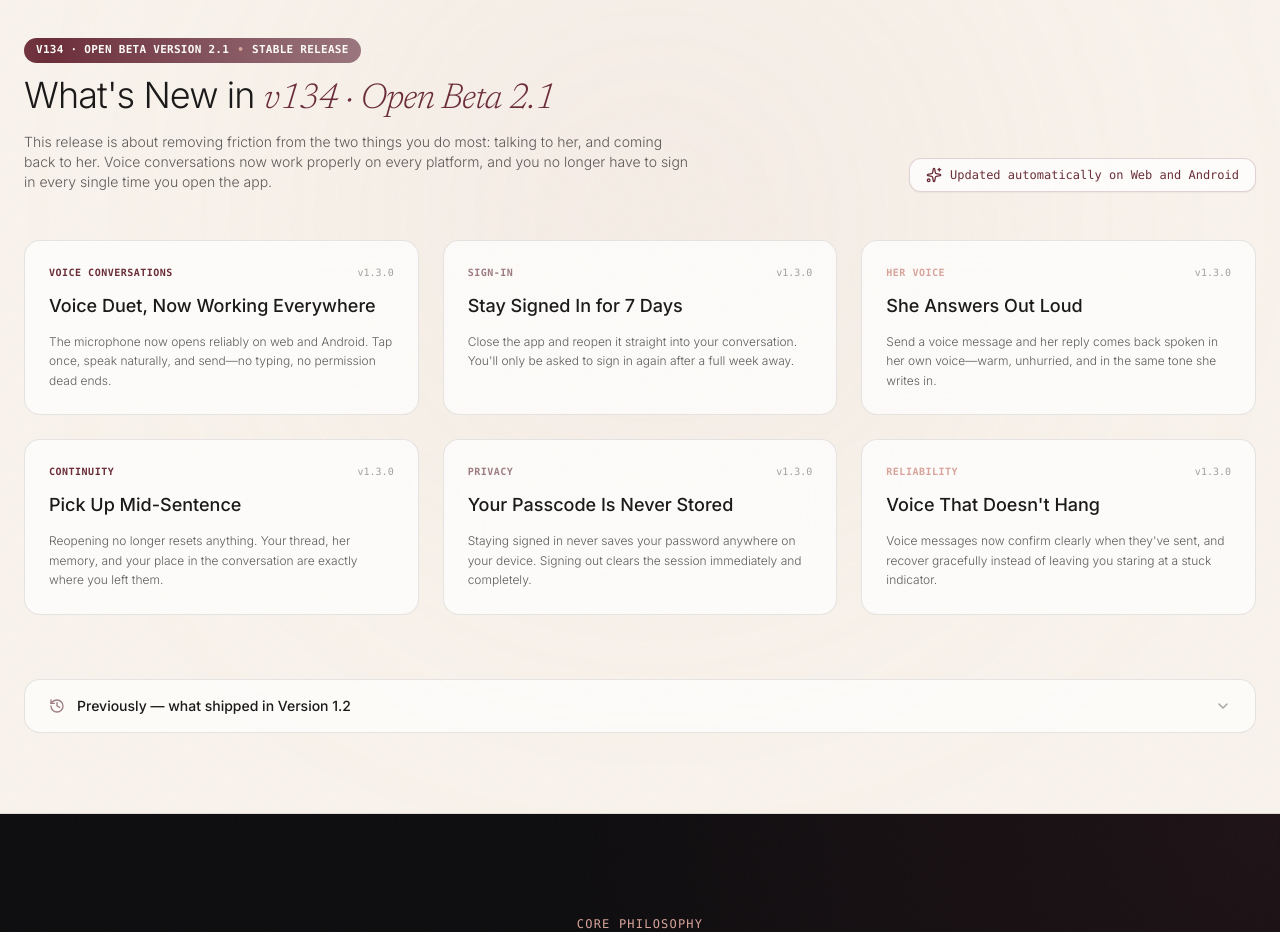
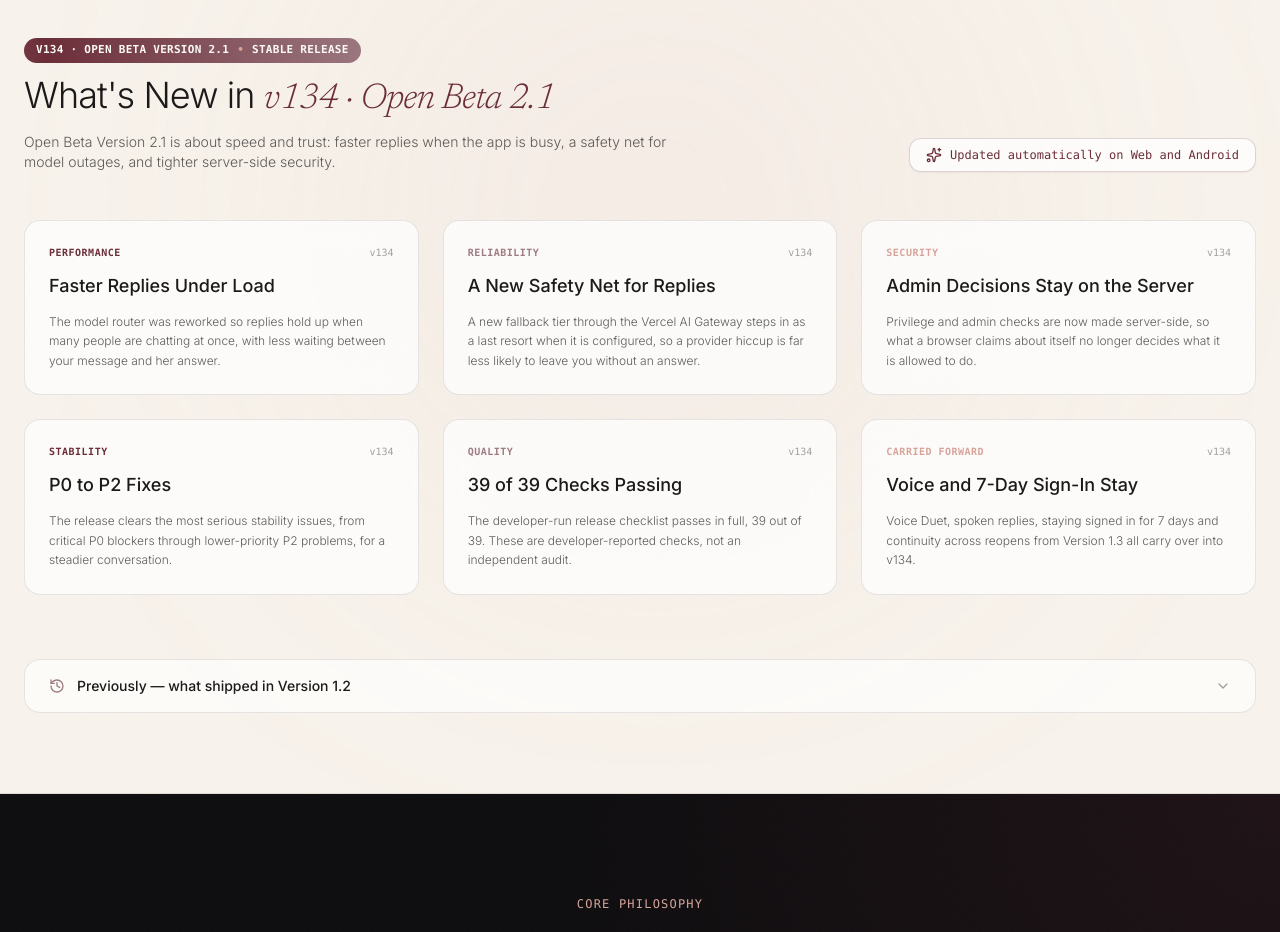
Before and after one commit to itsppm76/shayari-web, a plain HTML site: page index.html in a window 1280 px wide. Shown: the part 980-1912 px from the top of the page. Drawn offline with nearby package versions, Linux system fonts and the light colour scheme.

Commit message:
Rewrite What's New cards for v134

```diff
--- a/index.html
+++ b/index.html
@@ -534,7 +534,7 @@
                         What's New in <span class="font-serif-italic text-burgundy">v134 · Open Beta 2.1</span>
                     </h2>
                     <p class="text-sm text-charcoal/70 max-w-2xl font-light">
-                        This release is about removing friction from the two things you do most: talking to her, and coming back to her. Voice conversations now work properly on every platform, and you no longer have to sign in every single time you open the app.
+                        Open Beta Version 2.1 is about speed and trust: faster replies when the app is busy, a safety net for model outages, and tighter server-side security.
                     </p>
                 </div>
                 <div class="text-xs font-mono text-burgundy bg-white/80 px-4 py-2 rounded-xl border border-burgundy/20 shadow-sm self-start md:self-auto flex items-center space-x-2">
@@ -547,72 +547,72 @@
                 <!-- Update Card 1 -->
                 <div class="tilt-card glass-card-light p-6 rounded-2xl border border-charcoal/10 space-y-3 relative overflow-hidden group hover:border-burgundy/30 reveal">
                     <div class="flex items-center justify-between">
-                        <span class="text-[10px] font-mono text-burgundy uppercase tracking-wider font-bold">Voice Conversations</span>
-                        <span class="text-[10px] font-mono text-charcoal/40">v1.3.0</span>
-                    </div>
-                    <h3 class="text-lg font-medium text-charcoal group-hover:text-burgundy transition-colors">Voice Duet, Now Working Everywhere</h3>
+                        <span class="text-[10px] font-mono text-burgundy uppercase tracking-wider font-bold">Performance</span>
+                        <span class="text-[10px] font-mono text-charcoal/40">v134</span>
+                    </div>
+                    <h3 class="text-lg font-medium text-charcoal group-hover:text-burgundy transition-colors">Faster Replies Under Load</h3>
                     <p class="text-xs text-charcoal/70 leading-relaxed font-light">
-                        The microphone now opens reliably on web and Android. Tap once, speak naturally, and send—no typing, no permission dead ends.
+                        The model router was reworked so replies hold up when many people are chatting at once, with less waiting between your message and her answer.
                     </p>
                 </div>
 
                 <!-- Update Card 2 -->
                 <div class="tilt-card glass-card-light p-6 rounded-2xl border border-charcoal/10 space-y-3 relative overflow-hidden group hover:border-burgundy/30 reveal reveal-delay-1">
                     <div class="flex items-center justify-between">
-                        <span class="text-[10px] font-mono text-mauve uppercase tracking-wider font-bold">Sign-In</span>
-                        <span class="text-[10px] font-mono text-charcoal/40">v1.3.0</span>
-                    </div>
-                    <h3 class="text-lg font-medium text-charcoal group-hover:text-burgundy transition-colors">Stay Signed In for 7 Days</h3>
+                        <span class="text-[10px] font-mono text-mauve uppercase tracking-wider font-bold">Reliability</span>
+                        <span class="text-[10px] font-mono text-charcoal/40">v134</span>
+                    </div>
+                    <h3 class="text-lg font-medium text-charcoal group-hover:text-burgundy transition-colors">A New Safety Net for Replies</h3>
                     <p class="text-xs text-charcoal/70 leading-relaxed font-light">
-                        Close the app and reopen it straight into your conversation. You'll only be asked to sign in again after a full week away.
+                        A new fallback tier through the Vercel AI Gateway steps in as a last resort when it is configured, so a provider hiccup is far less likely to leave you without an answer.
                     </p>
                 </div>
 
                 <!-- Update Card 3 -->
                 <div class="tilt-card glass-card-light p-6 rounded-2xl border border-charcoal/10 space-y-3 relative overflow-hidden group hover:border-burgundy/30 reveal reveal-delay-2">
                     <div class="flex items-center justify-between">
-                        <span class="text-[10px] font-mono text-rose uppercase tracking-wider font-bold">Her Voice</span>
-                        <span class="text-[10px] font-mono text-charcoal/40">v1.3.0</span>
-                    </div>
-                    <h3 class="text-lg font-medium text-charcoal group-hover:text-burgundy transition-colors">She Answers Out Loud</h3>
+                        <span class="text-[10px] font-mono text-rose uppercase tracking-wider font-bold">Security</span>
+                        <span class="text-[10px] font-mono text-charcoal/40">v134</span>
+                    </div>
+                    <h3 class="text-lg font-medium text-charcoal group-hover:text-burgundy transition-colors">Admin Decisions Stay on the Server</h3>
                     <p class="text-xs text-charcoal/70 leading-relaxed font-light">
-                        Send a voice message and her reply comes back spoken in her own voice—warm, unhurried, and in the same tone she writes in.
+                        Privilege and admin checks are now made server-side, so what a browser claims about itself no longer decides what it is allowed to do.
                     </p>
                 </div>
 
                 <!-- Update Card 4 -->
                 <div class="tilt-card glass-card-light p-6 rounded-2xl border border-charcoal/10 space-y-3 relative overflow-hidden group hover:border-burgundy/30 reveal reveal-delay-3">
                     <div class="flex items-center justify-between">
-                        <span class="text-[10px] font-mono text-burgundy uppercase tracking-wider font-bold">Continuity</span>
-                        <span class="text-[10px] font-mono text-charcoal/40">v1.3.0</span>
-                    </div>
-                    <h3 class="text-lg font-medium text-charcoal group-hover:text-burgundy transition-colors">Pick Up Mid-Sentence</h3>
+                        <span class="text-[10px] font-mono text-burgundy uppercase tracking-wider font-bold">Stability</span>
+                        <span class="text-[10px] font-mono text-charcoal/40">v134</span>
+                    </div>
+                    <h3 class="text-lg font-medium text-charcoal group-hover:text-burgundy transition-colors">P0 to P2 Fixes</h3>
                     <p class="text-xs text-charcoal/70 leading-relaxed font-light">
-                        Reopening no longer resets anything. Your thread, her memory, and your place in the conversation are exactly where you left them.
+                        The release clears the most serious stability issues, from critical P0 blockers through lower-priority P2 problems, for a steadier conversation.
                     </p>
                 </div>
 
                 <!-- Update Card 5 -->
                 <div class="tilt-card glass-card-light p-6 rounded-2xl border border-charcoal/10 space-y-3 relative overflow-hidden group hover:border-burgundy/30 reveal reveal-delay-4">
                     <div class="flex items-center justify-between">
-                        <span class="text-[10px] font-mono text-mauve uppercase tracking-wider font-bold">Privacy</span>
-                        <span class="text-[10px] font-mono text-charcoal/40">v1.3.0</span>
-                    </div>
-                    <h3 class="text-lg font-medium text-charcoal group-hover:text-burgundy transition-colors">Your Passcode Is Never Stored</h3>
+                        <span class="text-[10px] font-mono text-mauve uppercase tracking-wider font-bold">Quality</span>
+                        <span class="text-[10px] font-mono text-charcoal/40">v134</span>
+                    </div>
+                    <h3 class="text-lg font-medium text-charcoal group-hover:text-burgundy transition-colors">39 of 39 Checks Passing</h3>
                     <p class="text-xs text-charcoal/70 leading-relaxed font-light">
-                        Staying signed in never saves your password anywhere on your device. Signing out clears the session immediately and completely.
+                        The developer-run release checklist passes in full, 39 out of 39. These are developer-reported checks, not an independent audit.
                     </p>
                 </div>
 
                 <!-- Update Card 6 -->
                 <div class="tilt-card glass-card-light p-6 rounded-2xl border border-charcoal/10 space-y-3 relative overflow-hidden group hover:border-burgundy/30 reveal reveal-delay-5">
                     <div class="flex items-center justify-between">
-                        <span class="text-[10px] font-mono text-rose uppercase tracking-wider font-bold">Reliability</span>
-                        <span class="text-[10px] font-mono text-charcoal/40">v1.3.0</span>
-                    </div>
-                    <h3 class="text-lg font-medium text-charcoal group-hover:text-burgundy transition-colors">Voice That Doesn't Hang</h3>
+                        <span class="text-[10px] font-mono text-rose uppercase tracking-wider font-bold">Carried Forward</span>
+                        <span class="text-[10px] font-mono text-charcoal/40">v134</span>
+                    </div>
+                    <h3 class="text-lg font-medium text-charcoal group-hover:text-burgundy transition-colors">Voice and 7-Day Sign-In Stay</h3>
                     <p class="text-xs text-charcoal/70 leading-relaxed font-light">
-                        Voice messages now confirm clearly when they've sent, and recover gracefully instead of leaving you staring at a stuck indicator.
+                        Voice Duet, spoken replies, staying signed in for 7 days and continuity across reopens from Version 1.3 all carry over into v134.
                     </p>
                 </div>
             </div>
```
